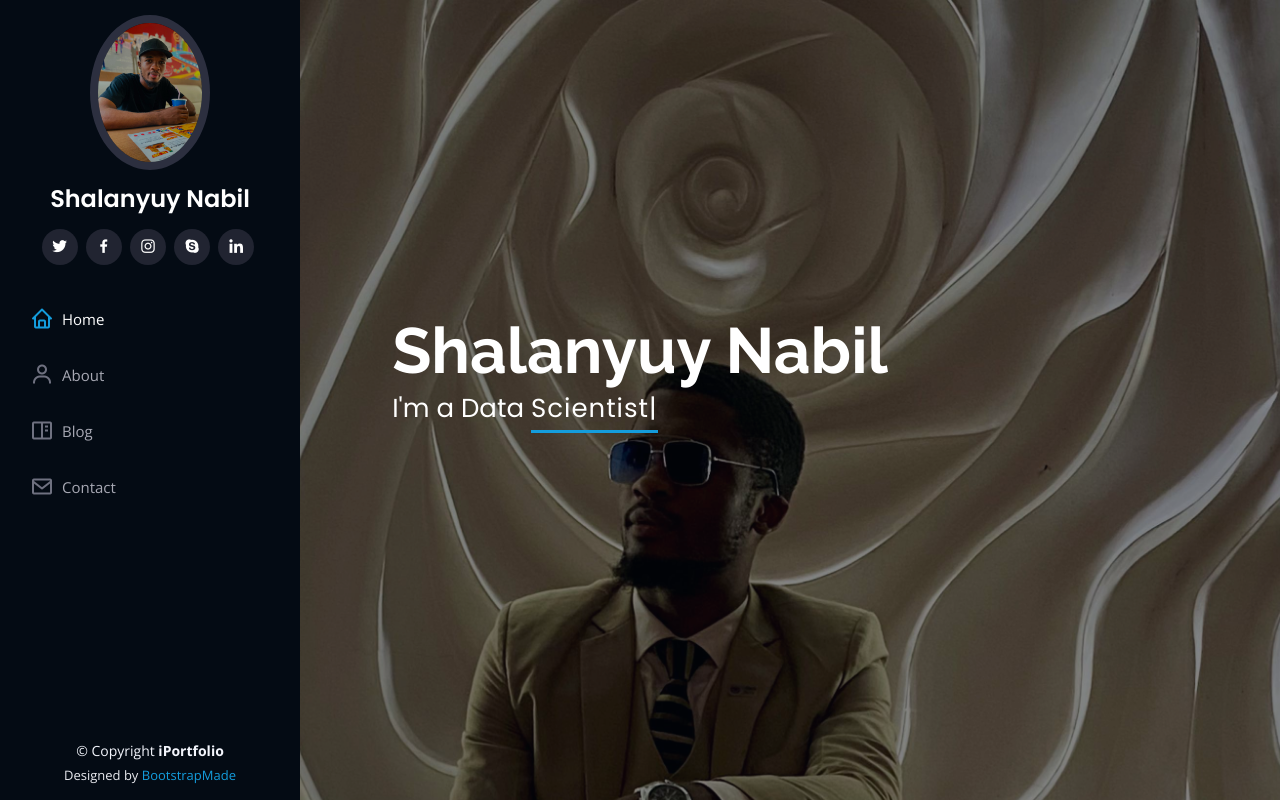
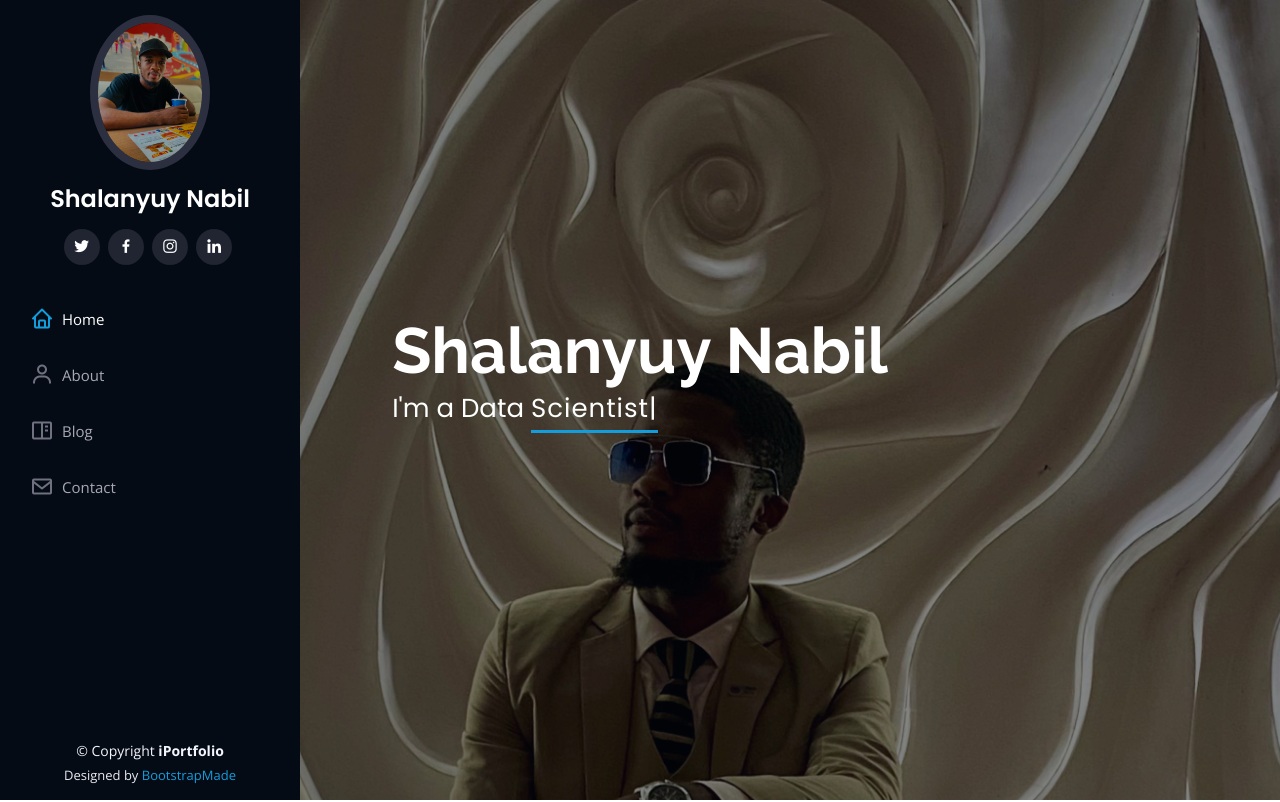
Before and after one commit to nabil-3/nabil-3.github.io, a plain HTML site: page index.html in a window 1280 px wide. Shown: the top 802 px of the page. Drawn offline with nearby package versions, Linux system fonts and the light colour scheme.

Commit message:
Update index.html

```diff
--- a/index.html
+++ b/index.html
@@ -50,10 +50,9 @@
         <h1 class="text-light"><a href="index.html">Shalanyuy Nabil</a></h1>
         <div class="social-links mt-3 text-center">
           <a href="#" class="twitter"><i class="bx bxl-twitter"></i></a>
-          <a href="#" class="facebook"><i class="bx bxl-facebook"></i></a>
-          <a href="#" class="instagram"><i class="bx bxl-instagram"></i></a>
-          <a href="#" class="google-plus"><i class="bx bxl-skype"></i></a>
-          <a href="#" class="linkedin"><i class="bx bxl-linkedin"></i></a>
+          <a href="https://www.facebook.com/shalanyuy.nabil.5" class="facebook"><i class="bx bxl-facebook"></i></a>
+          <a href="https://www.instagram.com/shala_nyuy/" class="instagram"><i class="bx bxl-instagram"></i></a>
+          <a href="https://www.linkedin.com/in/shalanyuy/" class="linkedin"><i class="bx bxl-linkedin"></i></a>
         </div>
       </div>
 
```
